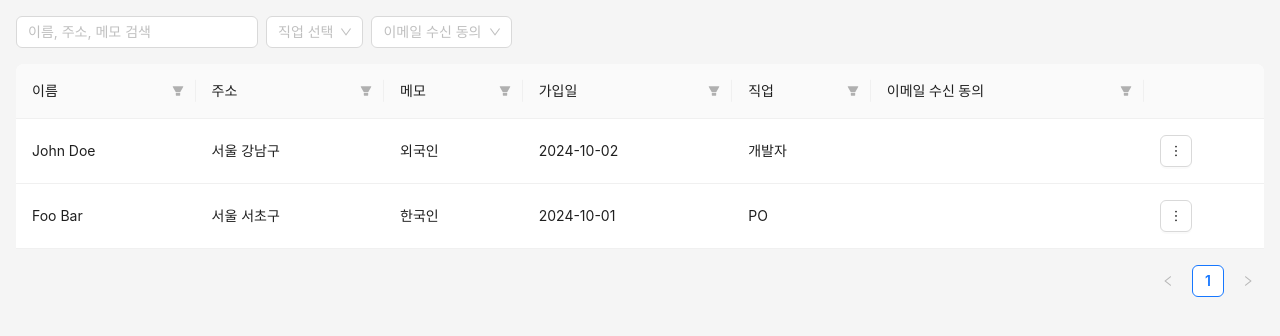
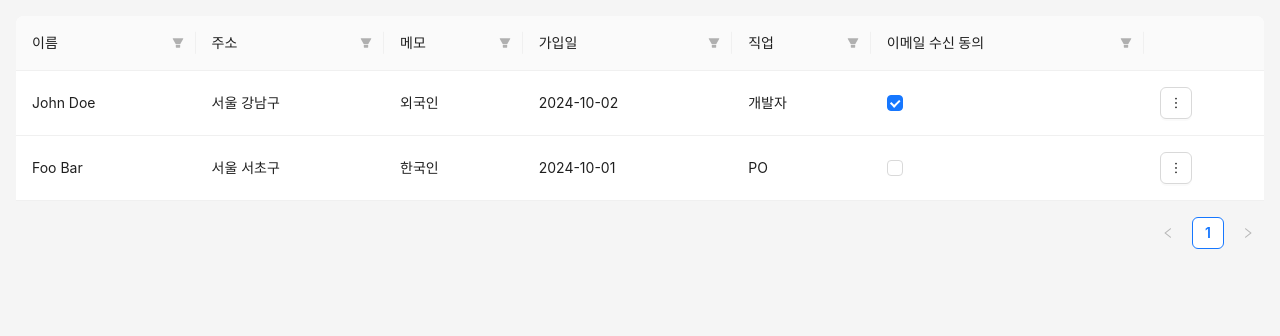
Before and after one commit to zinsani/recatch-test, a React (Vite) app: page / in a window 1280 px wide. Shown: the top 336 px of the page. Built offline with nearby package versions, Linux system fonts and the light colour scheme; a web font is replaced by a local one.

Commit message:
Refactor - export business logic from page into feature/user/find/useUserTable hook
filtering with agreedToEmail field fixed

```diff
--- a/src/entities/user/api/user-api-local-storage.ts
+++ b/src/entities/user/api/user-api-local-storage.ts
@@ -14,7 +14,23 @@ export const userApiLocalStorage: BaseApi<User> & {
   },
   async findMany(params: QueryParams) {
     const { data: users } = await this.findAll();
-    return { total: 0, data: users };
+
+    const data = params.filters
+      ? users.filter((user) => {
+          const matchesColumnFilters = Object.entries(params.filters!).every(
+            ([field, values]) => {
+              if (!values || values.length === 0) return true;
+              const userValue = String(user[field as keyof User]);
+              console.log("filter", { userValue, values });
+              return values.includes(userValue);
+            },
+          );
+
+          return matchesColumnFilters;
+        })
+      : users;
+
+    return { total: 0, data };
   },
   async findOne(id) {
     const { data: users } = await this.findAll();
@@ -50,7 +66,7 @@ function getDefaultUserList(): User[] {
       id: uuidv4(),
       name: "John Doe",
       address: "서울 강남구",
-      memo: " 외국인",
+      memo: "외국인",
       joinedAt: "2024-10-02",
       job: "개발자",
       agreedToEmail: true,
--- a/src/entities/user/api/user-api.ts
+++ b/src/entities/user/api/user-api.ts
@@ -3,8 +3,7 @@ import { userApiLocalStorage } from "./user-api-local-storage";
 import type { User } from "../model/user.types";
 
 export type QueryParams = {
-  job?: string;
-  agreed?: boolean;
+  filters?: Record<string, string[]>;
 } & BaseQueryParams<User>;
 
 // TODO: replace below with remote api service
--- /dev/null
+++ b/src/features/user/find/index.ts
@@ -0,0 +1 @@
+export { useUserQuery } from "./useUserQuery";
--- /dev/null
+++ b/src/features/user/find/useUserTable.ts
@@ -0,0 +1,116 @@
+import { useState, useMemo, type ReactNode } from "react";
+import type { Job, User } from "@/entities/user";
+import { useUserQuery } from "@/features/user/find";
+import { jobOptions } from "@/entities/user/model/user-column-options";
+import type { TableProps } from "antd";
+
+type ColumnFilters = Record<string, string[]>;
+
+export const useUserTable = ({
+  filterIcon,
+  checkboxRenderer,
+  actionRenderer,
+}: {
+  filterIcon: ReactNode;
+  checkboxRenderer: (value: boolean, record: User) => ReactNode;
+  actionRenderer: (value: unknown, record: User) => ReactNode;
+}) => {
+  const [columnFilters, setColumnFilters] = useState<ColumnFilters>({});
+  const { data, isLoading } = useUserQuery({ filters: columnFilters });
+
+  const filteredUsers = useMemo(() => {
+    return data?.data || [];
+  }, [data?.data, columnFilters]);
+
+  const total = useMemo(() => data?.total ?? 0, [data?.total]);
+
+  const filterProps = {
+    filterMode: "menu" as const,
+    filterMultiple: true,
+    filterIcon,
+  };
+
+  const columns: TableProps<User>["columns"] = [
+    {
+      title: "이름",
+      dataIndex: "name",
+      ...filterProps,
+      filters:
+        filteredUsers.map((e) => ({ text: e.name, value: e.name })) ?? [],
+    },
+    {
+      title: "주소",
+      dataIndex: "address",
+      ...filterProps,
+      filters:
+        filteredUsers
+          .filter(({ address }) => !!address)
+          .map((e) => ({
+            text: e.address!,
+            value: e.address!,
+          })) ?? [],
+    },
+    {
+      title: "메모",
+      dataIndex: "memo",
+      ...filterProps,
+      filters:
+        filteredUsers
+          .filter(({ memo }) => !!memo)
+          .map((e) => ({
+            text: e.memo!,
+            value: e.memo!,
+          })) ?? [],
+    },
+    {
+      title: "가입일",
+      dataIndex: "joinedAt",
+      ...filterProps,
+      filters:
+        filteredUsers.map((e) => ({
+          text: e.joinedAt,
+          value: e.joinedAt,
+        })) ?? [],
+    },
+    {
+      title: "직업",
+      dataIndex: "job",
+      ...filterProps,
+      filters: jobOptions.map(({ label, value }) => ({
+        text: label,
+        value,
+      })),
+    },
+    {
+      title: "이메일 수신 동의",
+      dataIndex: "agreedToEmail",
+      render: checkboxRenderer,
+      ...filterProps,
+      filters: [
+        { text: "동의", value: "true" },
+        { text: "비동의", value: "false" },
+      ],
+    },
+    {
+      title: "",
+      key: "actions",
+      render: actionRenderer,
+    },
+  ];
+
+  const onTableChange: TableProps<User>["onChange"] = (_, filters) => {
+    if (!filters) {
+      setColumnFilters({});
+    } else {
+      setColumnFilters(filters as Record<string, string[]>);
+    }
+  };
+
+  return {
+    columns,
+    isLoading,
+    filteredUsers,
+    onTableChange,
+    total,
+  };
+};
--- a/src/pages/user-page.tsx
+++ b/src/pages/user-page.tsx
@@ -1,40 +1,13 @@
-import type { User } from "@/entities/user";
-import {
-  agreedToEmailOptions,
-  jobOptions,
-} from "@/entities/user/model/user-column-options";
-import { useUserQuery } from "@/features/user/find/useUserQuery";
-import { Space, Input, Select, Table, Button } from "antd";
+import { Space, Table, Button, Checkbox } from "antd";
 import { FilterFilled, MoreOutlined } from "@ant-design/icons";
-import { useMemo, useState } from "react";
-
-type ColumnFilters = Record<string, string[]>;
+import { useUserTable } from "@/features/user/find/useUserTable";
 
 function UserPage() {
-  const { data } = useUserQuery({});
-  const [columnFilters, setColumnFilters] = useState<ColumnFilters>({});
-
-  const filteredUsers = useMemo(() => {
-    return (
-      data?.data.filter((user) => {
-        const matchesColumnFilters = Object.entries(columnFilters).every(
-          ([field, values]) => {
-            if (!values || values.length === 0) return true;
-            const userValue = String(user[field as keyof User]);
-            return values.includes(userValue);
-          },
-        );
-
-        return matchesColumnFilters;
-      }) || []
-    );
-  }, [data?.data, columnFilters]);
-
-  const filterProps = {
-    filterMode: "menu" as const,
-    filterMultiple: true,
+  const { columns, filteredUsers, onTableChange } = useUserTable({
     filterIcon: <FilterFilled />,
-  };
+    actionRenderer: (_, user) => <Button icon={<MoreOutlined />} />,
+    checkboxRenderer: (value) => <Checkbox checked={value} />,
+  });
 
   return (
     <>
@@ -43,89 +16,11 @@ function UserPage() {
         size="middle"
         style={{ display: "flex", padding: "1rem" }}
       >
-        <Space wrap>
-          <Input placeholder="이름, 주소, 메모 검색" />
-          <Select placeholder="직업 선택" allowClear options={jobOptions} />
-          <Select
-            placeholder="이메일 수신 동의"
-            allowClear
-            options={agreedToEmailOptions}
-          />
-        </Space>
-
         <Table
           dataSource={filteredUsers}
           rowKey="id"
-          columns={[
-            {
-              title: "이름",
-              dataIndex: "name",
-              ...filterProps,
-              filters:
-                data?.data.map((e) => ({ text: e.name, value: e.name })) ?? [],
-            },
-            {
-              title: "주소",
-              dataIndex: "address",
-              ...filterProps,
-              filters:
-                data?.data
-                  .filter(({ address }) => !!address)
-                  .map((e) => ({
-                    text: e.address!,
-                    value: e.address!,
-                  })) ?? [],
-            },
-            {
-              title: "메모",
-              dataIndex: "memo",
-              ...filterProps,
-              filters:
-                data?.data
-                  .filter(({ memo }) => !!memo)
-                  .map((e) => ({
-                    text: e.memo!,
-                    value: e.memo!,
-                  })) ?? [],
-            },
-            {
-              title: "가입일",
-              dataIndex: "joinedAt",
-              ...filterProps,
-              filters:
-                data?.data.map((e) => ({
-                  text: e.joinedAt,
-                  value: e.joinedAt,
-                })) ?? [],
-            },
-            {
-              title: "직업",
-              dataIndex: "job",
-              ...filterProps,
-              filters: jobOptions.map(({ label, value }) => ({
-                text: label,
-                value,
-              })),
-            },
-            {
-              title: "이메일 수신 동의",
-              dataIndex: "agreedToEmail",
-              ...filterProps,
-              filters: [
-                { text: "동의", value: true },
-                { text: "비동의", value: false },
-              ],
-            },
-            {
-              title: "",
-              key: "actions",
-              render: (_, user) => <Button icon={<MoreOutlined />} />,
-            },
-          ]}
-          onChange={(_, filters) => {
-            // filters: { name: ['홍길동', '김철수'], address: ['서울시'] ... }
-            setColumnFilters(filters as Record<string, string[]>);
-          }}
+          columns={columns}
+          onChange={onTableChange}
         />
       </Space>
     </>
```
Also changed, not shown: src/features/user/index.ts (deleted).
